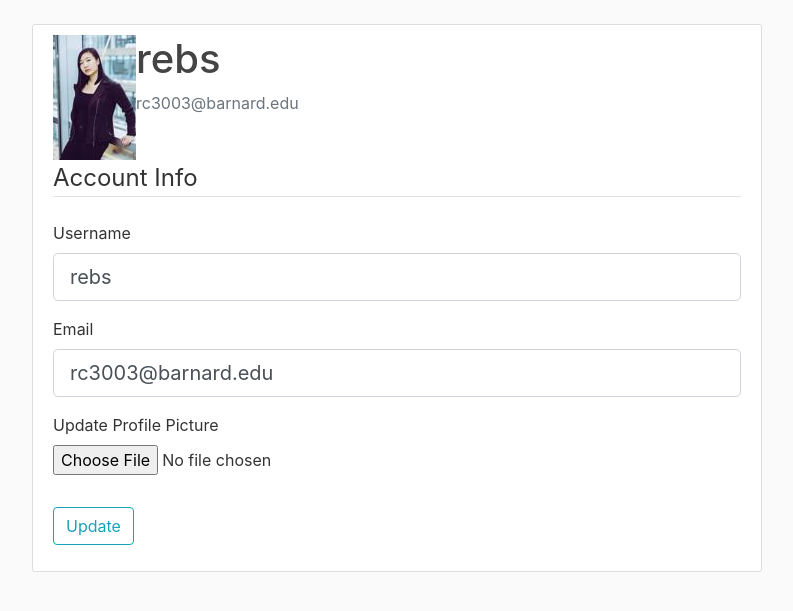
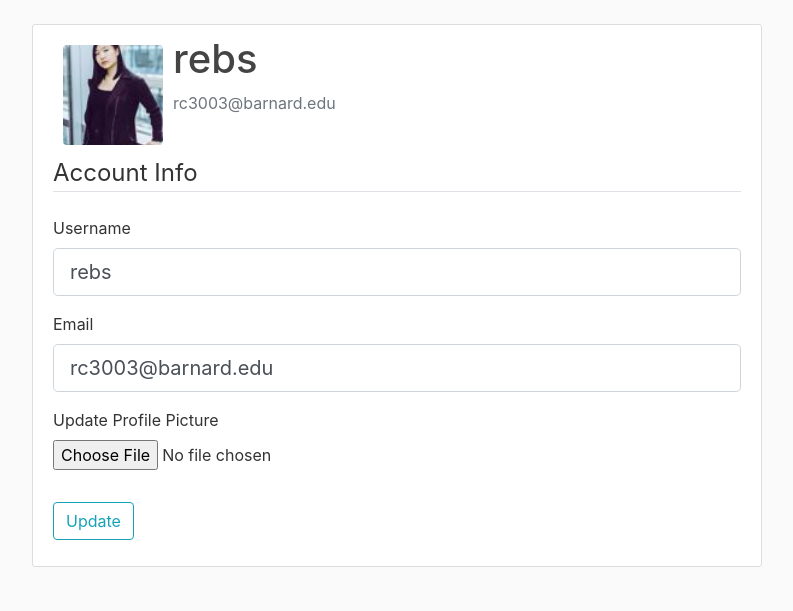
Before and after one commit to rebeccachinn/photosharing, a Flask app: page /account in a window 1280 px wide. Shown: the part 56-667 px from the top of the page, without its empty margins (53-846 px from the left). Run offline with Flask 2, Linux system fonts and the light colour scheme; a user stored in the database is signed in; data comes from the database, SQL or seed files in the repository; some libraries are stand-ins or nearby versions.

Commit message:
fixed profile pic css

```diff
--- a/flaskblog/templates/account.html
+++ b/flaskblog/templates/account.html
@@ -2,7 +2,9 @@
 {% block content %}
 	<div class="content-section">
 	  <div class="media">
-	    <img class="account-img" src="{{ image_file }}">
+	  	<div class="rounded account-img-container">
+	    <img class="center-crop-img portrait" src="{{ image_file }}">
+		</div>
 	    <div class="media-body">
 	      <h2 class="account-heading">{{ current_user.username }}</h2>
 	      <p class="text-secondary">{{ current_user.email }}</p>
```
